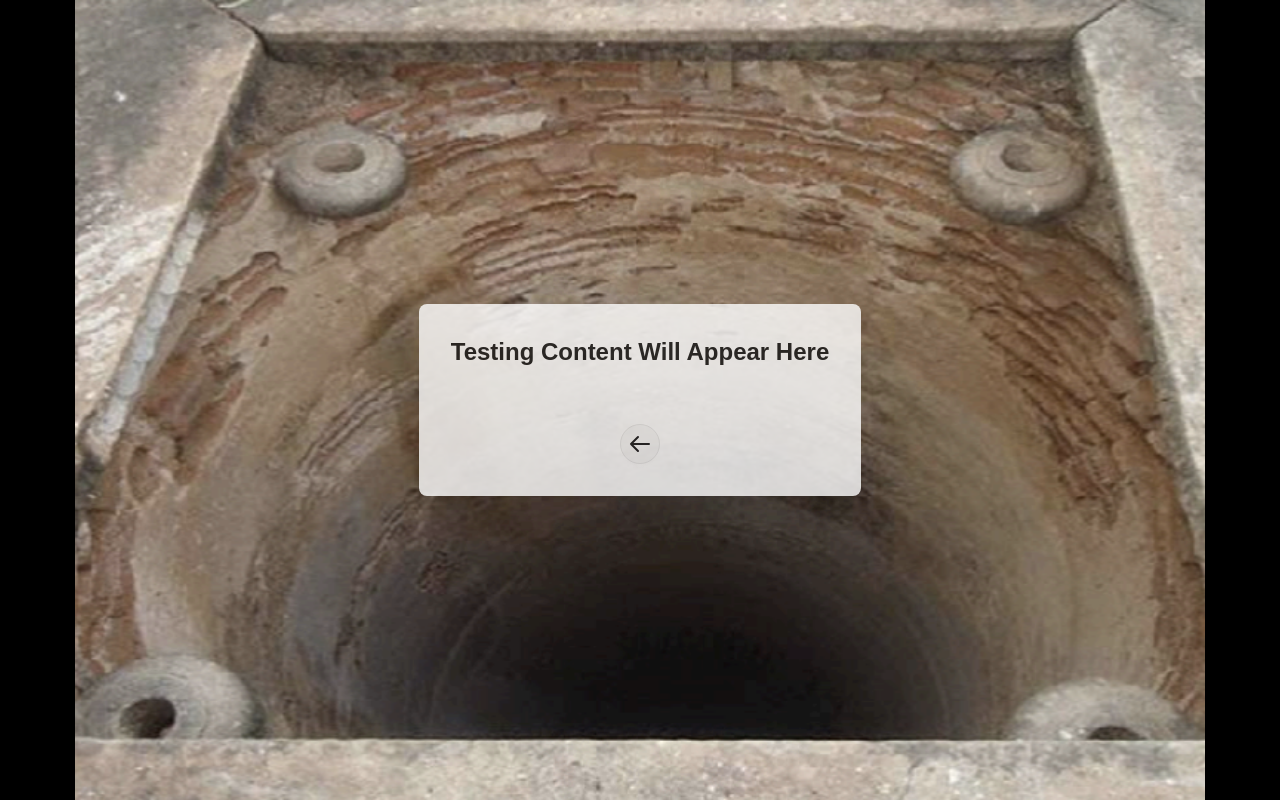
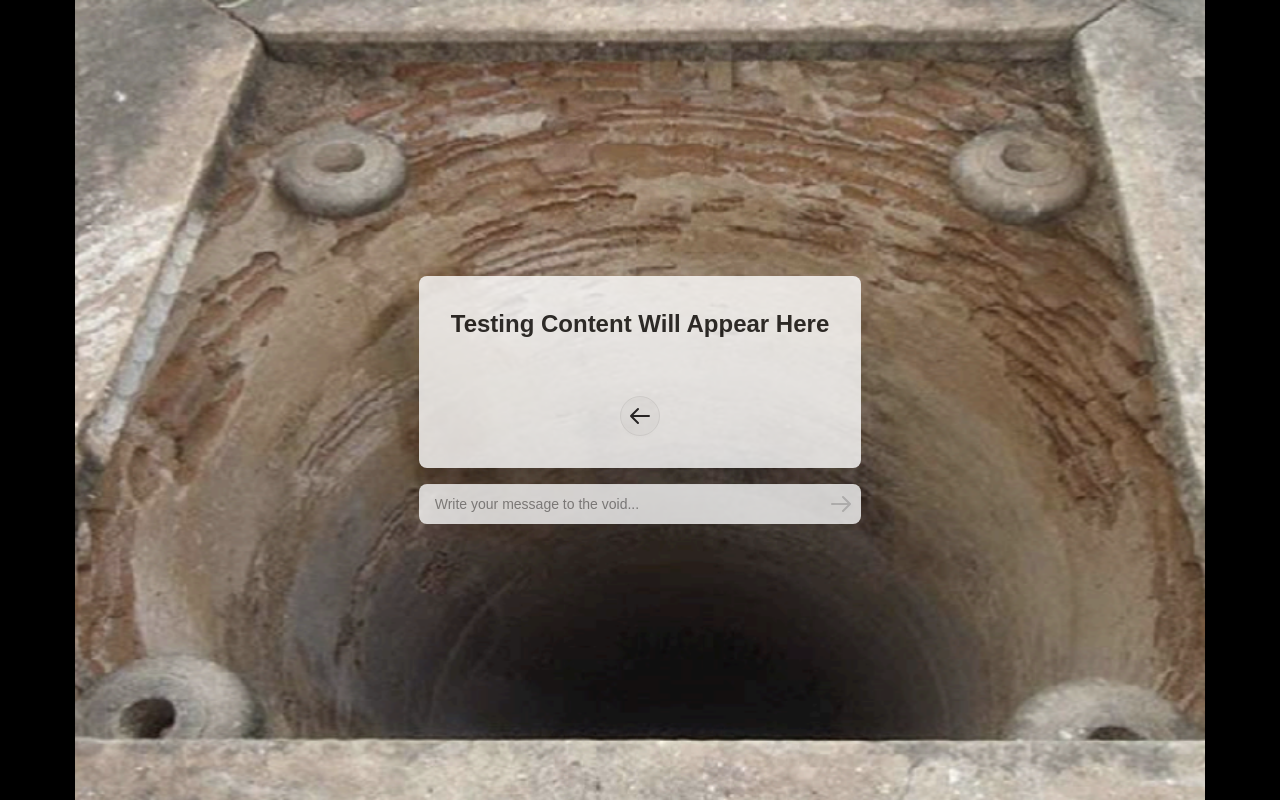
Before and after one commit to RyanDelbango/immortality-hole, a Next.js app: page / in a window 1280 px wide. Both pictures are taken after a click on the button "Make an Offering". Built offline with nearby package versions, Linux system fonts and the light colour scheme.

Commit message:
Add input component

```diff
--- a/src/app/page.tsx
+++ b/src/app/page.tsx
@@ -4,11 +4,13 @@ import { useState, useEffect } from "react";
 import ClientButton from "@/components/ClientButton";
 import ContentCard from "@/components/ContentCard";
 import SpookyText from "@/components/SpookyText";
+import TextInputBox from "@/components/TextInputBox";
 
 export default function Home() {
   const [showButton, setShowButton] = useState(false);
   const [showCard, setShowCard] = useState(false);
   const [cardVisible, setCardVisible] = useState(false);
+  const [showTextInput, setShowTextInput] = useState(false);
 
   useEffect(() => {
     const timer = setTimeout(() => {
@@ -22,7 +24,13 @@ export default function Home() {
   useEffect(() => {
     if (showCard) {
       setCardVisible(true);
+      // Show text input after card appears with a slight delay
+      setTimeout(() => {
+        setShowTextInput(true);
+      }, 300);
     } else {
+      // Hide text input first
+      setShowTextInput(false);
       // When hiding card, delay removing it from DOM until animation completes
       const timer = setTimeout(() => {
         setCardVisible(false);
@@ -43,6 +51,11 @@ export default function Home() {
     setTimeout(() => {
       setShowButton(true);
     }, 500); // Small delay to ensure card fades out first
+  };
+
+  const handleMessageSubmit = (message: string) => {
+    console.log("Message submitted:", message);
+    // Here you can add logic to process the submitted message
   };
 
   return (
@@ -79,6 +92,12 @@ export default function Home() {
           {cardVisible && (
             <div className={`absolute ${showCard ? 'z-20' : 'z-0'}`}>
               <ContentCard onArrowClick={handleArrowClick} isVisible={showCard} />
+              {/* Text input box below the card */}
+              <TextInputBox
+                onSubmit={handleMessageSubmit}
+                isVisible={showTextInput}
+                placeholder="Write your message to the void..."
+              />
             </div>
           )}
         </div>
--- /dev/null
+++ b/src/components/TextInputBox.tsx
@@ -0,0 +1,64 @@
+"use client";
+
+import { useState } from "react";
+
+interface TextInputBoxProps {
+  onSubmit: (text: string) => void;
+  isVisible: boolean;
+  placeholder?: string;
+}
+
+export default function TextInputBox({
+  onSubmit,
+  isVisible,
+  placeholder = "Type your message here..."
+}: TextInputBoxProps) {
+  const [inputText, setInputText] = useState("");
+
+  const handleSubmit = (e: React.FormEvent) => {
+    e.preventDefault();
+    if (inputText.trim()) {
+      onSubmit(inputText);
+      setInputText("");
+    }
+  };
+
+  return (
+    <div className={`w-full max-w-md mx-auto mt-4 transition-opacity ${isVisible ? 'duration-1000' : 'duration-300'} ease-in
+      ${isVisible ? 'opacity-80' : 'opacity-0'}
+      ${!isVisible ? 'pointer-events-none' : ''}`}
+    >
+      <form onSubmit={handleSubmit} className="flex items-center bg-base-200 rounded-lg overflow-hidden">
+        <input
+          type="text"
+          value={inputText}
+          onChange={(e) => setInputText(e.target.value)}
+          className="input input-bordered flex-grow bg-transparent border-none focus:outline-none font-helvetica font-light px-4"
+          placeholder={placeholder}
+          aria-label="Message input"
+        />
+        <button
+          type="submit"
+          className="btn btn-ghost btn-circle"
+          disabled={!inputText.trim()}
+          aria-label="Submit message"
+        >
+          <svg
+            xmlns="http://www.w3.org/2000/svg"
+            className="h-6 w-6"
+            fill="none"
+            viewBox="0 0 24 24"
+            stroke="currentColor"
+          >
+            <path
+              strokeLinecap="round"
+              strokeLinejoin="round"
+              strokeWidth={2}
+              d="M14 5l7 7m0 0l-7 7m7-7H3"
+            />
+          </svg>
+        </button>
+      </form>
+    </div>
+  );
+}
```
